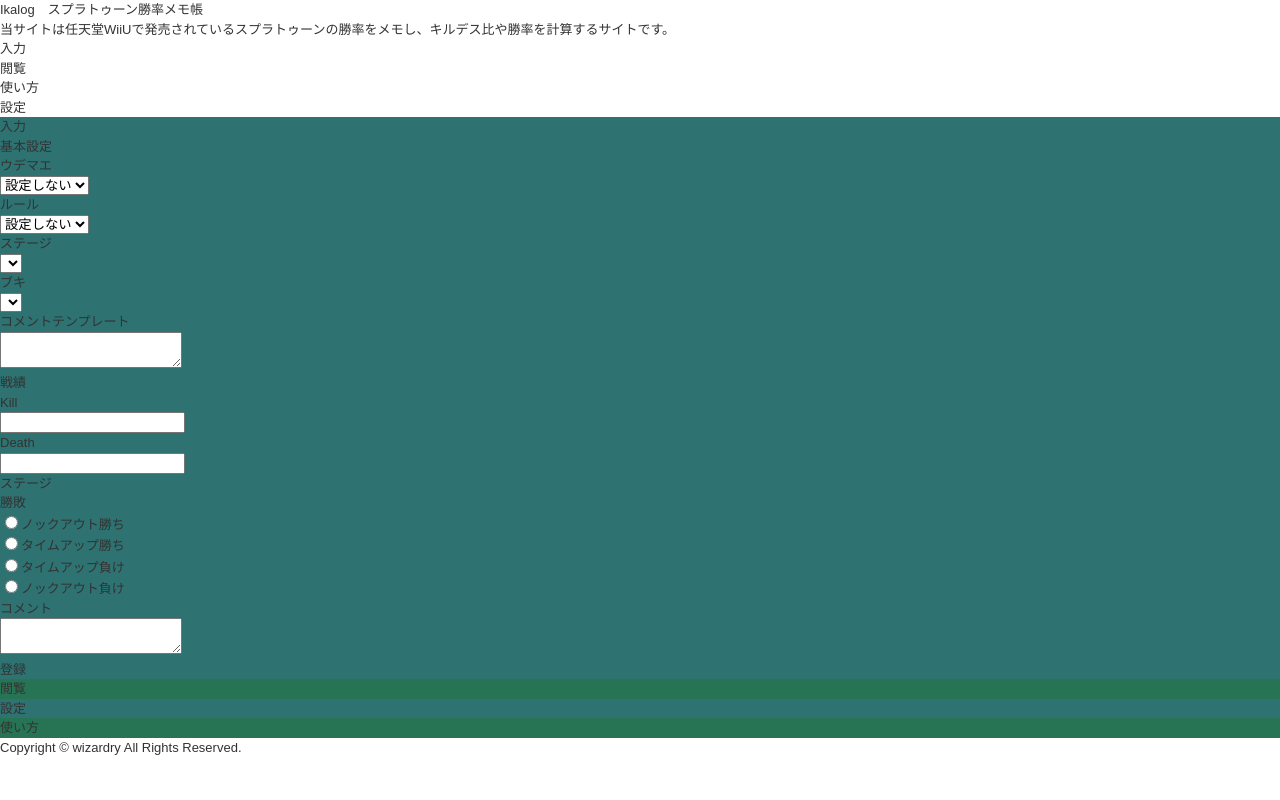
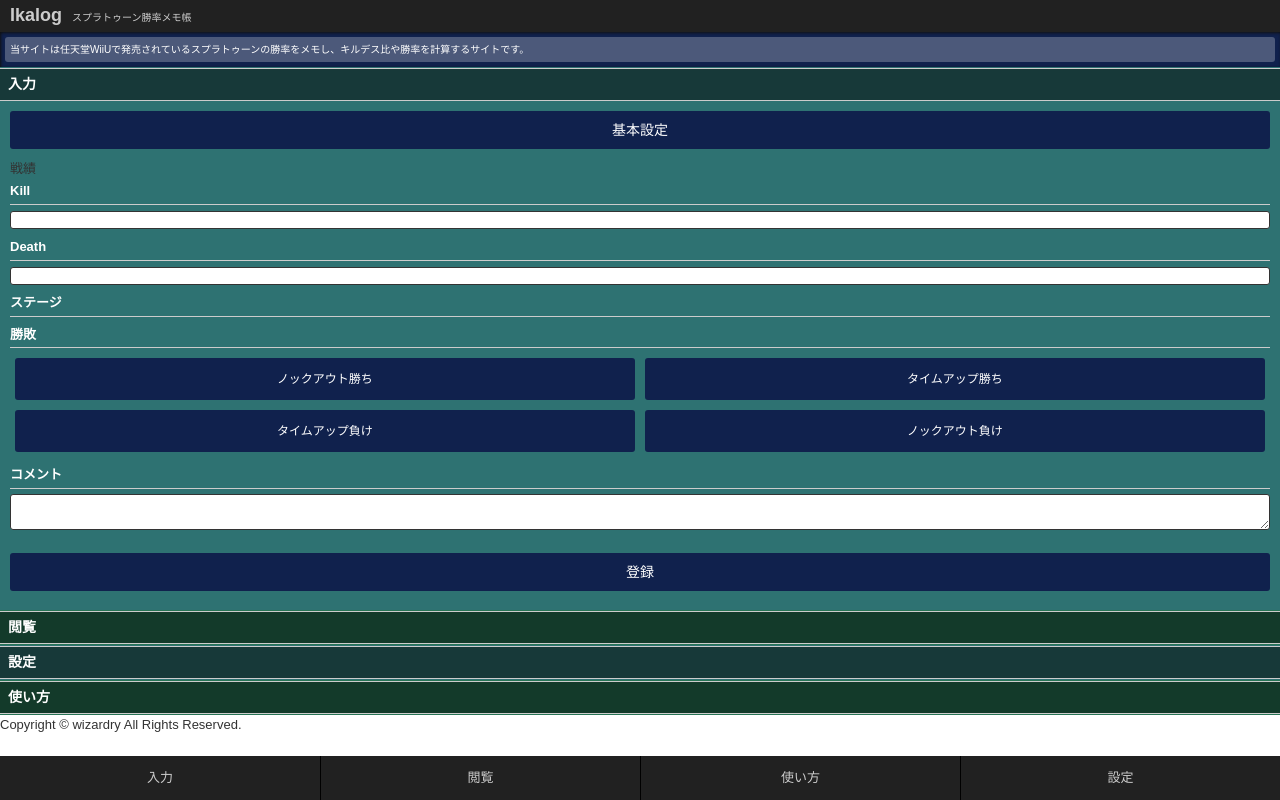
Before and after one commit to wizardry/ikalog, a Node project: template src/index.jade in a window 1280 px wide. Run offline with Node 20 templates, Linux system fonts and the light colour scheme; the template is opened without the code that fills it: most values are stand-ins (such as "Sample title", 1, 10 or a date in 2020); lists and menus that the app fills with data are empty; style sheets or scripts are compiled from the project's sources; some libraries are stand-ins or nearby versions.

Commit message:
基本設定のmodel連携を行いました。

```diff
--- a/src/assets/css/default.scss
+++ b/src/assets/css/default.scss
@@ -8,7 +8,6 @@
 @import "form";
 
 body{
-	min-width:map-get($default,contentWidth);
 	line-height:map-get($default,line-height);
 	font-size:map-get($default,font-size);
 	color:map-get($default,color);
@@ -24,15 +23,165 @@ body{
 	display: none;
 }
 
-.inputPageBlock{
+
+.globalHeader{
+	.globalHeaderLogos{
+		padding:5px 10px;
+		display: block;
+		background:#212121;
+		color:#ccc;
+		h1{
+			line-height: 1.2;
+			font-size: 18px;
+			font-weight: bold;
+		}
+		strong{
+			margin:0 10px;
+			font-size: 10px;
+			font-weight: normal;
+			vertical-align: baseline;
+		}
+	}
+	.globalHeaderRead{
+		padding:5px;
+		background:$blue_dark;
+		box-shadow:1px 1px 3px 0px #111 inset;
+		p{
+			padding:5px;
+			font-size: 10px;
+			background:rgba(255,255,255,.25);
+			border-radius: 3px;
+			color:#fff;
+		}
+	}
+	.globalHeaderNav{
+		position: fixed;
+		bottom:0;
+		left: 0;
+		height: 44px;
+		width: 100%;
+		ul{
+			@extend %clearfix;
+		}
+		li{
+			width: 25%;
+			box-sizing:border-box;
+			background:#212121;
+			color:#ccc;
+			float: left;
+			line-height: 44px;
+			height:44px;
+			text-align: center;
+			border-left:1px solid #000;
+
+			&:first-child{
+				border-left:none;
+			}
+		}
+	}
+}
+.howtoPageBlock,
+.inputPageBlock,
+.outputPageBlock,
+.settingPageBlock{
+	padding:1px 10px;
+	h2{
+		margin-left:-10px;
+		margin-right:-10px;
+		padding:5px 8px;
+		background:rgba(0,0,0,.5);
+		font-size: 14px;
+		font-weight: bold;
+		color:#fff;
+		border-top: 1px solid #ccc;
+		border-bottom: 1px solid #ccc;
+	}
+}
+.buttonWrap{
+	margin:10px 0;
+}
+.submitWrap{
+	margin:18px 0
+}
+.button{
+	cursor: pointer;
+	border-radius: 3px;
+	padding:12px 8px;
+	text-align: center;
+	color:#fff;
+	font-size: 14px;
+	// font-weight: bold;
+	line-height: 1;
+}
+.formWrap{
+	dl{
+		margin-bottom: 5px;
+	}
+	dt{
+		color:#fff;
+		font-weight: bold;
+		font-size: 13px;
+		padding:3px 0;
+		border-bottom: 1px solid #ccc;
+		margin-bottom: 5px;
+	}
+	select,input[type="text"],input[type="number"],textarea{
+		width: 100%;
+		border: 1px solid #333;
+		border-radius: 3px;
+		box-sizing:border-box;
+		font-size: 12px;
+	}
+	textarea{
+		resize:vertical;
+		min-height:3em;
+	}
+	.radioList{
+		padding:0 5px ;
+		li{
+			position: relative;
+			display: inline-block;
+			box-sizing:border-box;
+			padding:5px;
+		}
+		input{
+			opacity: 0;
+			position: absolute;
+			&:checked + label{
+			 	background:$blue_light;
+			 	color:#fff;
+			 }
+		}
+		label{
+			cursor: pointer;
+			display: block;
+			padding:12px 8px;
+			font-size: 12px;
+			color: #fff;
+			background:$blue_dark;
+			border-radius: 3px;
+			text-align: center;
+		}
+		&.result{
+			padding:0;
+			@extend %clearfix;
+			li{
+				width: 50%;
+				float: left;
+			}
+		}
+	}
+}
+.contentOuter{
+	padding-bottom:44px;
+}
+.settingPageBlock,.inputPageBlock{
 	background:$blue_base;
+	.button{
+		background:$blue_dark;
+	}
 }
-.outputPageBlock{
+.howtoPageBlock,.outputPageBlock{
 	background:$green_base;
+
 }
-.settingPageBlock{
-	background:$blue_base;
-}
-.howtoPageBlock{
-	background:$green_base;
-}
--- a/src/assets/js/app.js
+++ b/src/assets/js/app.js
@@ -0,0 +1,19 @@
+$(function(){
+	var router = new app.Router();
+	Backbone.history.start();
+
+	//models
+	app.model.users = new app.instans.Model.Users({
+		model:new app.instans.Model.User()
+	});
+	app.model.users.fetch();
+
+	app.model.weaponMaster = new app.instans.Model.Weapon();
+	app.model.stageMaster  = new app.instans.Model.Stage();
+	app.model.setting      = new app.instans.Model.BasicSetting();
+
+	//views
+	app.view.bodyView = new app.instans.View.Body();
+
+
+})
--- a/src/assets/js/model.js
+++ b/src/assets/js/model.js
@@ -1,3 +1,9 @@
+app.instans = {};
+app.instans.Model = {};
+//基本設定
+app.instans.Model.BasicSetting = Backbone.Model.extend({
+
+})
 //スコア
 app.instans.Model.Score = Backbone.Model.extend({
 	defaults:{
@@ -25,19 +31,36 @@ app.instans.Model.User = Backbone.Model.extend({
 	}
 });
 app.instans.Model.Users = Backbone.Collection.extend({
-
+	initialize:function(){
+		this.isUser();
+	},
+	isUser:function(){
+		console.log('start isUser');
+		if(localStorage.getItem('users') === null ){
+			this.create({
+				id:0,
+				name:'ユーザー1'
+			});
+			// localStorage[users] = 'users'
+		}
+	},
+	localStorage: new Backbone.LocalStorage('users'),
 });
 
 //マスタ系
 app.instans.Model.Weapon = Backbone.Model.extend({
-	defaults:{
-	},
-	url:'./assets/js/json/weapon.json'
+	url:'./assets/js/json/weapon.json',
+	parse:function(res){
+		console.log('weapon parse')
+		console.log(res);
+		return res;
+	}
 });
 app.instans.Model.Stage = Backbone.Model.extend({
-	defaults:{
+	initialize:function(){
+		console.log('stage init')
 	},
-	url:'./assets/js/json/stage.json'
+	url:'./assets/js/json/stage.json',
 });
 app.instans.Model.Const = Backbone.Collection.extend({
 	initialize:function(){
--- a/src/include/_globalHeader.jade
+++ b/src/include/_globalHeader.jade
@@ -3,8 +3,8 @@
 		h1
 			|Ikalog
 			strong スプラトゥーン勝率メモ帳
+	.globalHeaderRead
 		p 当サイトは任天堂WiiUで発売されている<em>スプラトゥーン</em>の勝率をメモし、キルデス比や勝率を計算するサイトです。
-
 	.globalHeaderNav
 		ul
 			li 入力
--- a/src/include/_input.jade
+++ b/src/include/_input.jade
@@ -1,59 +1,68 @@
 .inputPageBlock
 	h2 入力
 
-	h3 基本設定
-	dl
-		dt ウデマエ
-		dd
-			select#basicInputUdemae
-				option(value="none") 設定しない
-				- var udemae = ['C-','C','C+','B-','B','B+','A-','A','A+','S','S+'];
-				each val in udemae
-					option(value="#{val}") val
-	dl
-		dt ルール
-		dd
-			select#basicInputRule
-				option(value="none") 設定しない
-				- var rules = ['ナワバリ','エリア','ヤグラ','ホコ'];
-				each val in rules
-					option(value="#{val}") val
-	dl
-		dt ステージ
-		dd
-			select#basicInputStage
-	dl
-		dt ブキ
-		dd
-			select#basicInputWeapon
-	dl
-		dt コメントテンプレート
-		dd
-			textarea#basicInputComment
-	h3 戦績
-	dl
-		dt Kill
-		dd
-			input
-	dl
-		dt Death
-		dd
-			input
-	dl
-		dt ステージ
-		dd#inputStageWrap
-	dl
-		dt 勝敗
-		dd
-			ul
-				- var result = [{val:0,name:'ノックアウト勝ち'},{val:1,name:'タイムアップ勝ち'},{val:2,name:'タイムアップ負け'},{val:3,name:'ノックアウト負け'}]
-				each val in result
-					li
-						input(type="radio" name="inputResult" value="#{val.val}" id="inputResult_#{val}")
-						label(for="inputResult_#{val}")= val.name
-	dl
-		dt コメント
-		dd
-			textarea#InputComment
-	.submitWrap
-		p.submitArea 登録
+	.sectionBlock.basicSettingBlock.js-toggleWrap.js-basicSettingView
+		.buttonWrap
+			p.button.js-toggleTrigger 基本設定
+		.formWrap.js-toggleContent.hide
+			dl
+				dt ウデマエ
+				dd
+					select#basicInputUdemae
+						option(value="none") 設定しない
+						- var udemae = ['C-','C','C+','B-','B','B+','A-','A','A+','S','S+'];
+						each val in udemae
+							option(value="#{val}")= val
+			dl
+				dt ルール
+				dd
+					select#basicInputRule
+						option(value="none") 設定しない
+						- var rules = ['ナワバリ','エリア','ヤグラ','ホコ'];
+						each val in rules
+							option(value="#{val}")= val
+			dl
+				dt ステージ
+				dd
+					select#basicInputStage
+						option(value="none") 設定しない
+
+			dl
+				dt ブキ
+				dd
+					select#basicInputWeapon
+						option(value="none") 設定しない
+
+			dl
+				dt コメントテンプレート
+				dd
+					textarea#basicInputComment
+	.sectionBlock.js-inputFormView
+		h3 戦績
+		.formWrap
+			dl
+				dt Kill
+				dd
+					input(type="number" id="inputKill")
+			dl
+				dt Death
+				dd
+					input(type="number" id="inputDeath")
+			dl
+				dt ステージ
+				dd#inputStageWrap
+			dl
+				dt 勝敗
+				dd
+					ul.radioList.result
+						- var result = [{val:0,name:'ノックアウト勝ち'},{val:1,name:'タイムアップ勝ち'},{val:2,name:'タイムアップ負け'},{val:3,name:'ノックアウト負け'}]
+						each val in result
+							li
+								input(type="radio" name="inputResult" value="#{val.val}" id="inputResult_#{val.val}")
+								label(for="inputResult_#{val.val}")= val.name
+			dl
+				dt コメント
+				dd
+					textarea#InputComment
+		.submitWrap
+			p.submitArea.button 登録
--- a/src/layouts/layout.jade
+++ b/src/layouts/layout.jade
@@ -21,13 +21,13 @@ html(lang="ja")
         link(rel="canonical" href="")
         link(rel="stylesheet" href="./assets/css/default.css")
         script(src="./assets/js/lib/jquery.min.js")
-        //- script(src="./assets/js/lib/jquery.cookie.js")
         script(src="./assets/js/lib/underscore-min.js")
         script(src="./assets/js/lib/backbone.js")
         script(src="./assets/js/lib/backbone.localStorage-min.js")
         script(src="./assets/js/lib/backbone.wreqr.js")
         script(src="./assets/js/lib/backbone.babysitter.js")
         script(src="./assets/js/lib/backbone.marionette.min.js")
+        script(src="./assets/js/config.js")
         script(src="./assets/js/model.js")
         script(src="./assets/js/view.js")
         script(src="./assets/js/app.js")
@@ -39,6 +39,5 @@ html(lang="ja")
             ="\n"
             block content
             ="\n"
-
-        .footerOuter
-            include ../include/_globalFooter.jade
+            .footerOuter
+                include ../include/_globalFooter.jade
```
Also changed, not shown: src/assets/js/config.js (+45 -1 lines), src/assets/js/view.js (+72 -0 lines).
